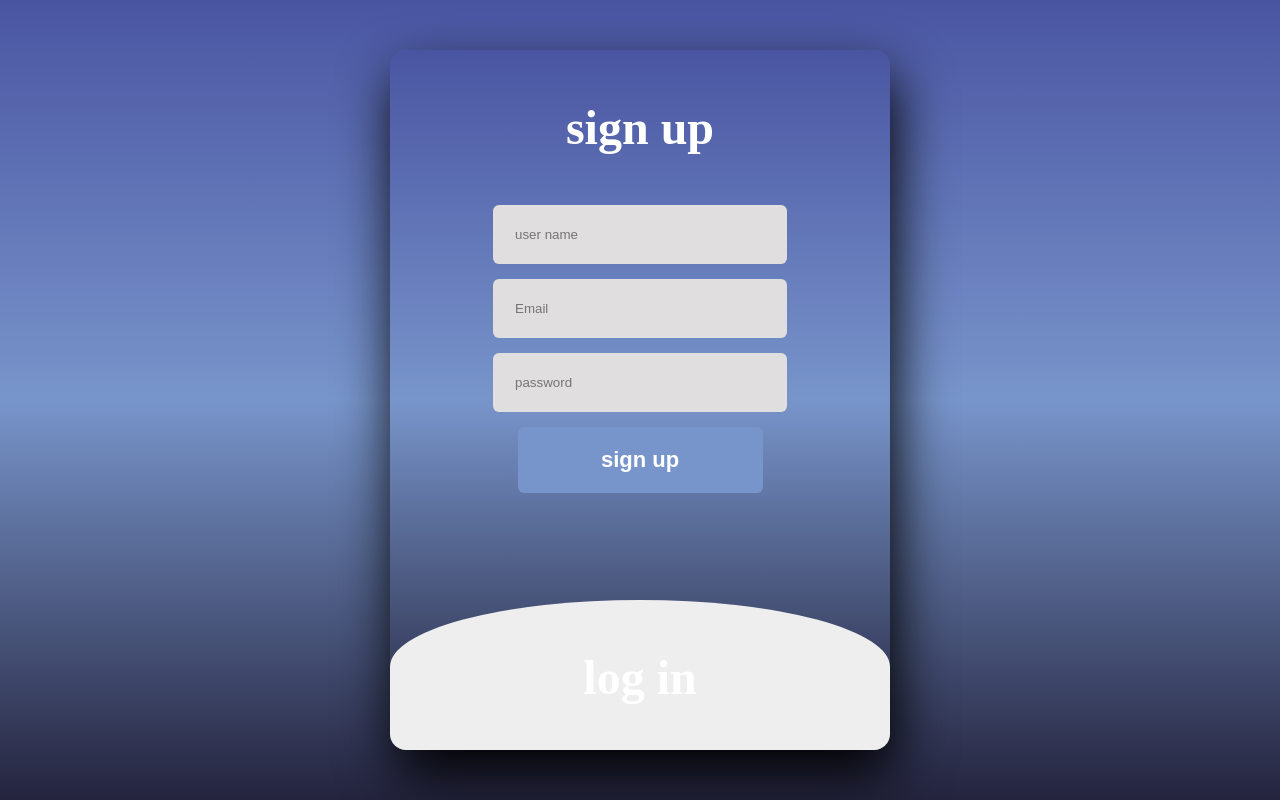
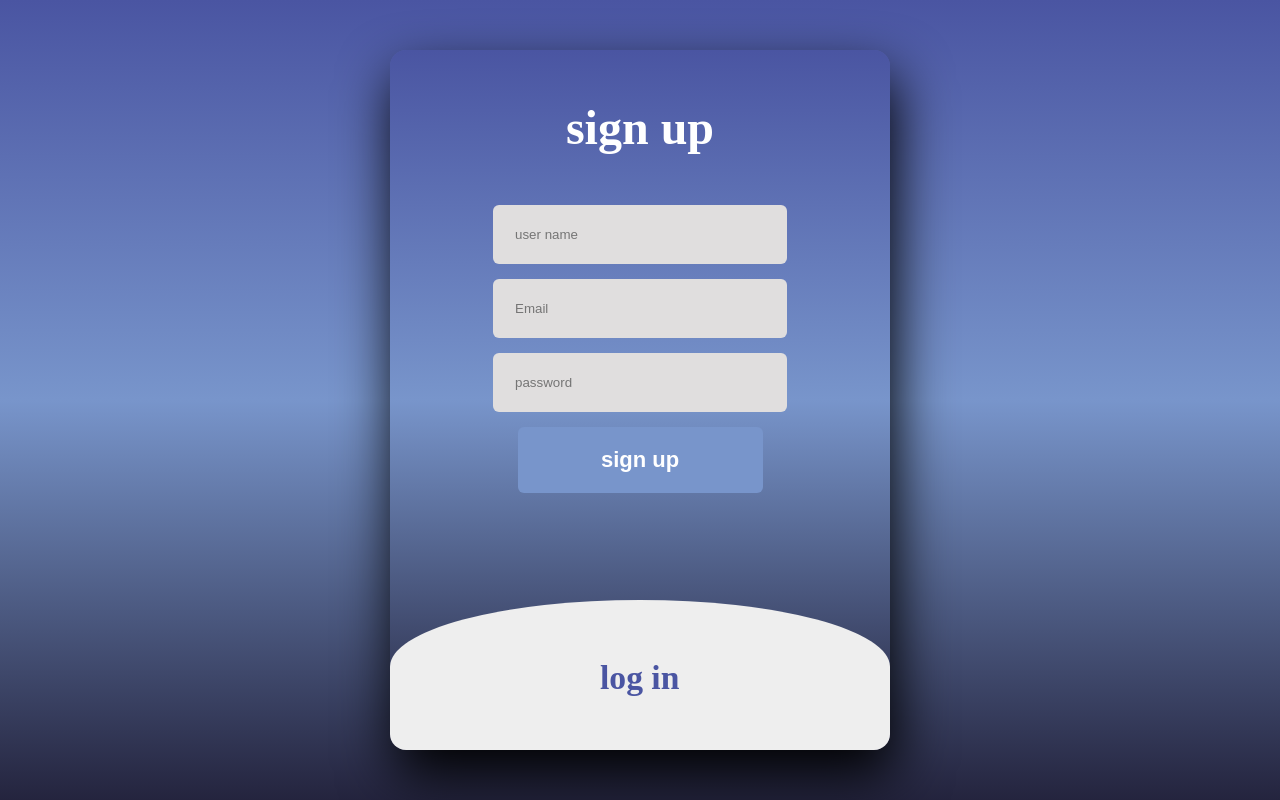
Before and after one commit to erfanmirjalili/project, a plain HTML site: page index.html in a window 1280 px wide. Drawn offline with Linux system fonts and the light colour scheme.

Commit message:
update style.css

```diff
--- a/style.css
+++ b/style.css
@@ -77,3 +77,11 @@ button:hover{
     border-radius: 60% / 10%;
 
 }
+.login label{
+    color: #4a55a2;
+    transform: scale(.7);
+}
+
+#check:checked ~ .login{
+    transform: translateY(-575px);
+}
```
